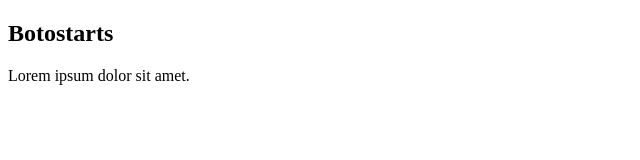
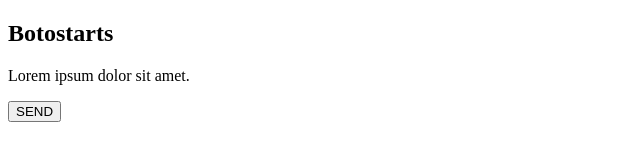
Before and after one commit to shahriyari-milad-94/git-tutorial, a plain HTML site: page index.html in a window 1280 px wide. Shown: the whole page, without its empty margins (0-640 px from the left). Drawn offline with Linux system fonts and the light colour scheme.

Commit message:
button added to index.html

```diff
--- a/index.html
+++ b/index.html
@@ -8,5 +8,6 @@
 <body>
     <h2>Botostarts</h2>
     <p>Lorem ipsum dolor sit amet.</p>
+    <button>SEND</button>
 </body>
 </html>
```
